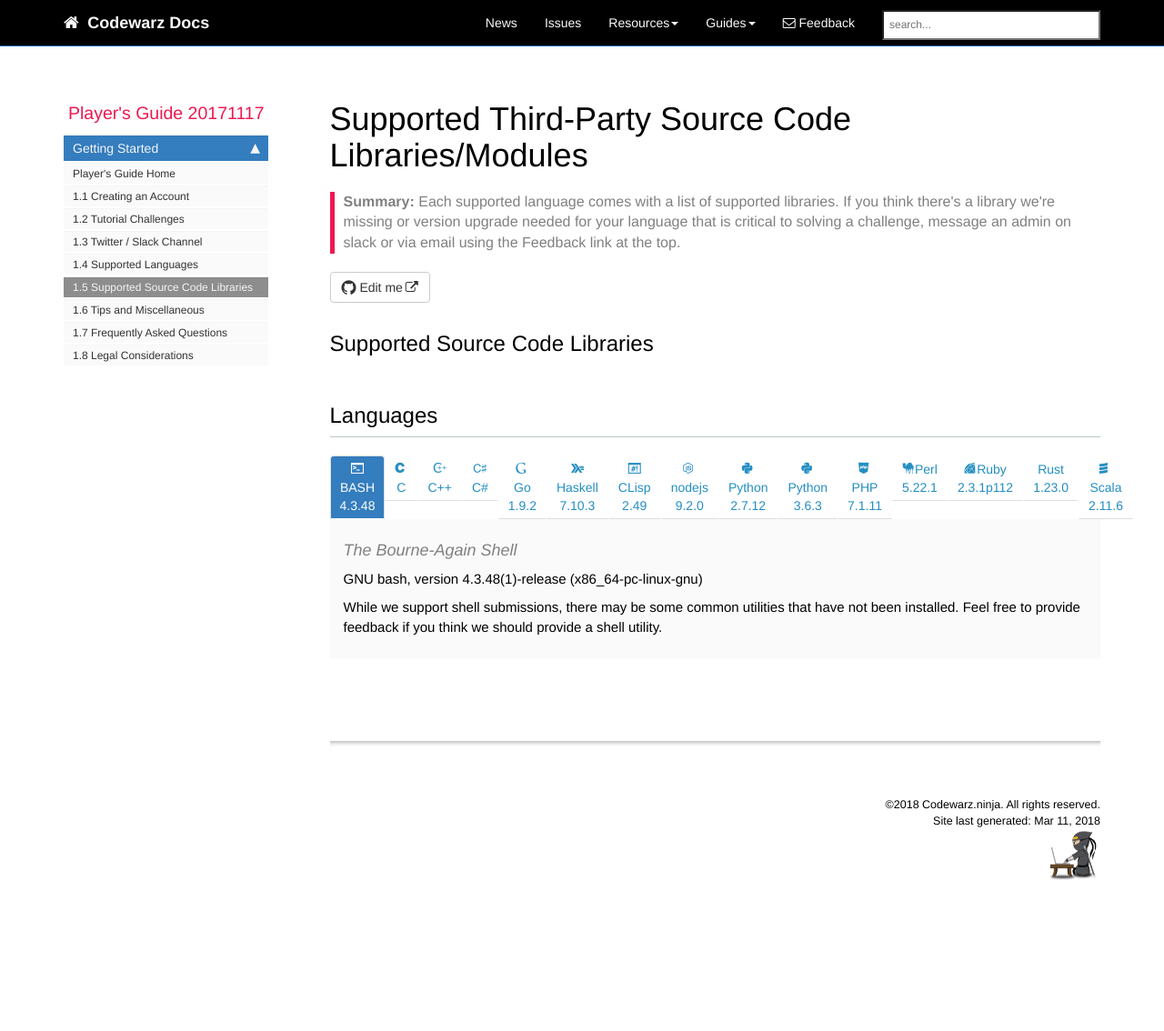
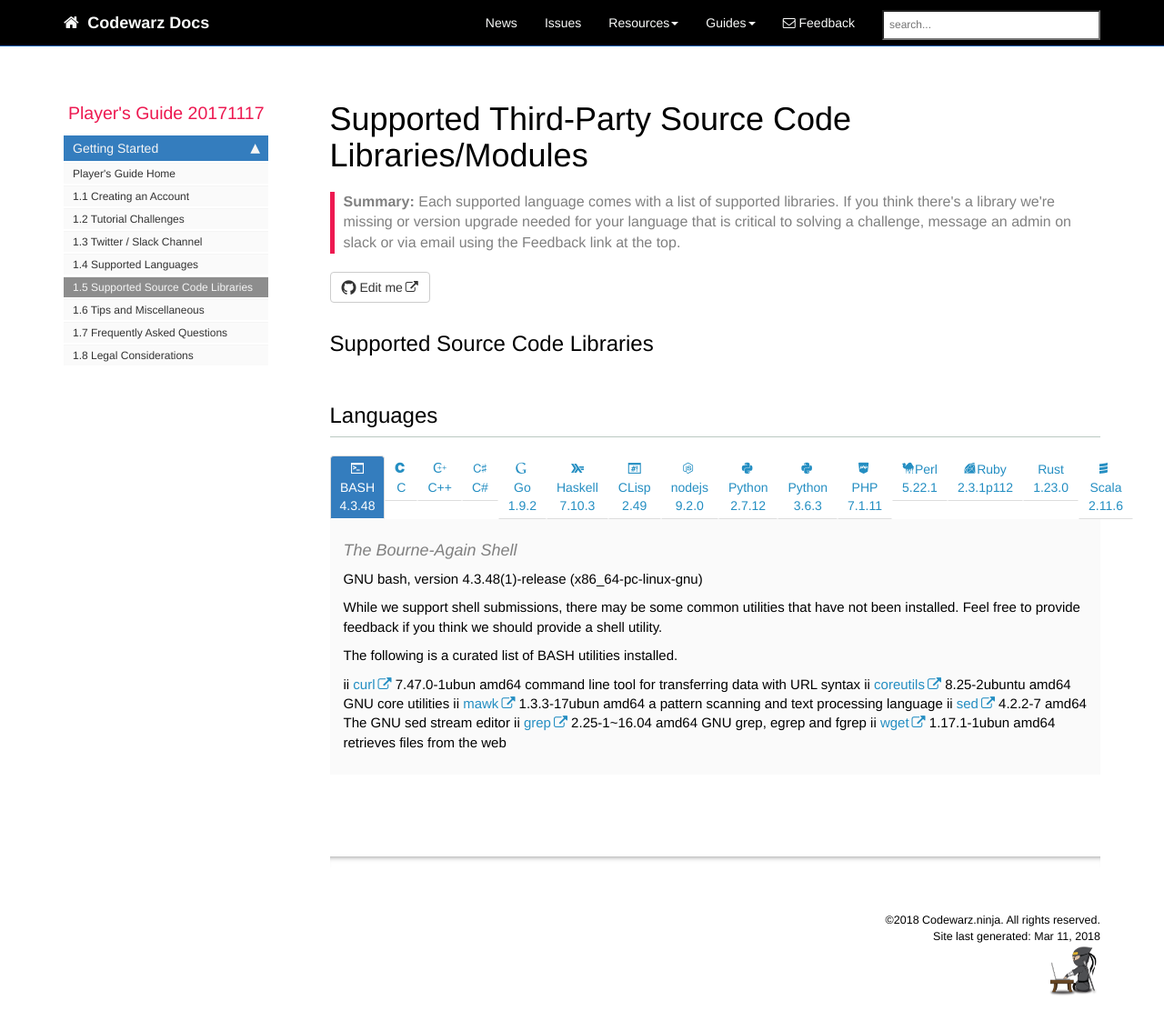
Before and after one commit to codewarz-ninja/runcode-docs.github.io, a Jekyll site: the page built from pages/player-guide/third_party_libraries.md, in a window 1280 px wide and 1160 px high. Shown: the top 1134 px of the window at 91% size. Built offline with Jekyll 4.4.1, drawn with Linux system fonts in a browser that asks for light colours; nearby versions of some CDN libraries; comment, search, counter and statistics services are not loaded.

Commit message:
Updated BASH utility information on third_party_lib_tabs

```diff
--- a/_includes/custom/third_party_lib_tabs.html
+++ b/_includes/custom/third_party_lib_tabs.html
@@ -44,6 +44,15 @@
                     <p>While we support shell submissions, there may be some
                     common utilities that have not been installed.  Feel free to
                     provide feedback if you think we should provide a shell utility.</p>
+                    <p>The following is a curated list of BASH utilities installed.</p>
+                    <p>
+                    ii  <a href="https://packages.ubuntu.com/xenial/curl">curl</a>           7.47.0-1ubun amd64        command line tool for transferring data with URL syntax
+                    ii  <a href="https://packages.ubuntu.com/xenial/amd64/coreutils">coreutils</a>      8.25-2ubuntu amd64        GNU core utilities
+                    ii  <a href="https://packages.ubuntu.com/xenial/mawk">mawk</a>           1.3.3-17ubun amd64        a pattern scanning and text processing language
+                    ii  <a href="https://packages.ubuntu.com/xenial/sed">sed</a>           4.2.2-7      amd64        The GNU sed stream editor
+                    ii  <a href="https://packages.ubuntu.com/xenial/grep">grep</a>          2.25-1~16.04 amd64        GNU grep, egrep and fgrep
+                    ii  <a href="https://packages.ubuntu.com/xenial/wget">wget</a>           1.17.1-1ubun amd64        retrieves files from the web
+                    </p>
                 </div>
                 <div class="tab-pane fade" id="language-C">
                     <h4>The C Programming Language</h4>
```
